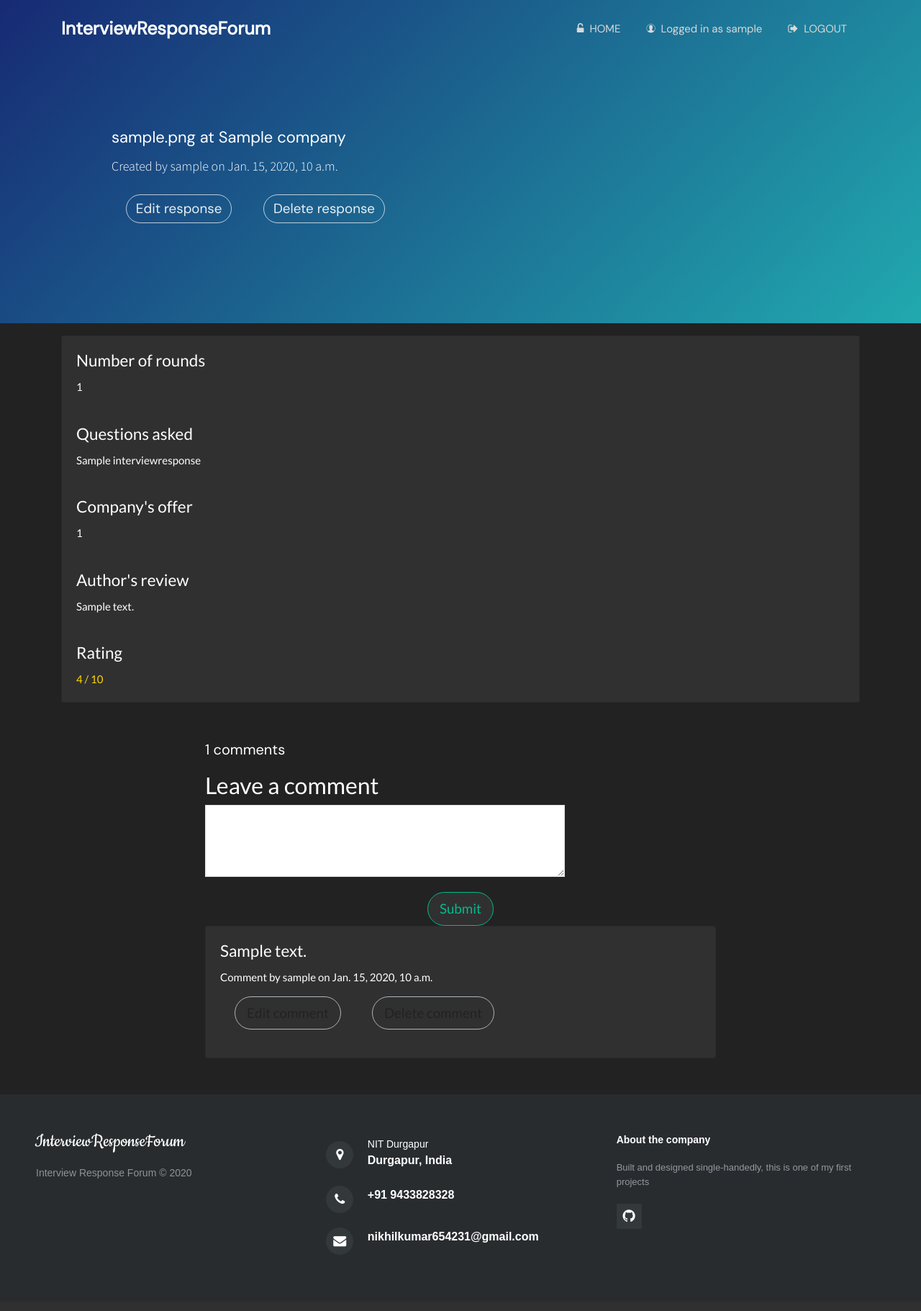
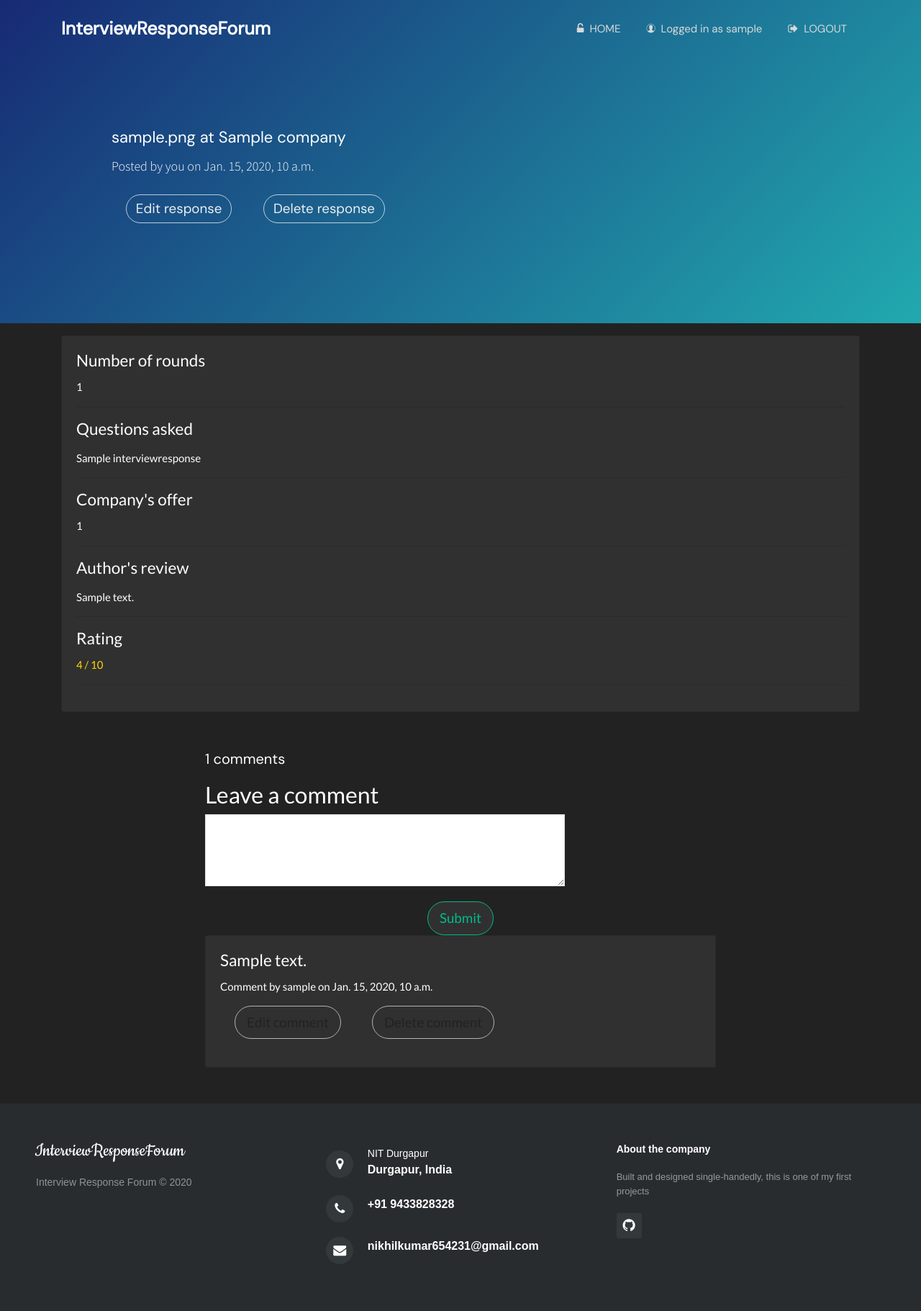
Before and after one commit to kumanik/InterviewResponseForum, a Django app: page /allResponses/response/1/ in a window 1280 px wide. Shown: the whole page at 72% size. Before the commit the page ends 1732 px from the top, so only its background shows below. Run offline with Django 3.2, Linux system fonts and the light colour scheme; a user stored in the database is signed in; tables that the repository leaves empty hold one stand-in row (values such as "Sample post"); some libraries are stand-ins or nearby versions; some web fonts are replaced.

Commit message:
Fixes and improvements

```diff
--- a/responseForum/forms.py
+++ b/responseForum/forms.py
@@ -1,5 +1,4 @@
 from django import forms
-from crispy_forms.helper import FormHelper
 from django.forms import ModelForm, Textarea
 from .models import *
 
--- a/responseForum/templates/responseForum/CompanyForm.html
+++ b/responseForum/templates/responseForum/CompanyForm.html
@@ -58,7 +58,7 @@
                     {% csrf_token %}
                     <div class="row">
                         <div class="col">
-                            <div class="form-group" style="width: 534px;"><label>Company's Name</label>{% render_field form.name %}</div>
+                            <div class="form-group" style="width: 534px;"><label>Company's Name</label>{% render_field form.name class="border rounded-0" type="text" style="width: 1070px;height: 36.6px;" %}</div>
                         </div>
                     </div>
                     <div class="col text-center"><input class="btn btn-dark btn-lg rounded-pill btn-outline-success submitBtn" type="submit" name="submit" value="Submit" id="submit"></div>
--- a/responseForum/templates/responseForum/response.html
+++ b/responseForum/templates/responseForum/response.html
@@ -46,7 +46,7 @@
         <div class="row" style="margin: 50px 15px 20px;">
             <div class="col" style="margin: 60px 40px 16px;">
                 <p style="font-size: 22px;font-family: 'DM Sans', sans-serif;margin: -16px 0px 10px;">{{response.profile}} at {{response.company}}</p>
-                <p style="font-size: 18px;font-family: 'Source Sans Pro', sans-serif;font-weight: 300;">Created by {{response.name}} on {{response.timestamp}}</p>
+                <p style="font-size: 18px;font-family: 'Source Sans Pro', sans-serif;font-weight: 300;">Posted by {% if user.pk == response.name.pk %}you{%else%}{{response.name}}{% endif %} on {{response.timestamp}}</p>
                 {% if response.name.pk == user.pk %}
                 <a class="btn btn-light btn-lg action-button" type="button" style="margin: 10px 20px 19px;" href="{% url 'update_response' response.id %}" >Edit response</a>
                 <a class="btn btn-light btn-lg action-button" type="button" style="margin: 10px 20px 19px;" href="{% url 'delete_response' response.id %}">Delete response</a>
@@ -62,23 +62,15 @@
                     <div class="card">
                         <div class="card-body text-left">
                             <h4 class="card-title">Number of rounds</h4>
-                            <p class="card-text">{{response.rounds}}</p>
-                        </div>
-                        <div class="card-body">
+                            <p class="card-text">{{response.rounds}}</p><hr>
                             <h4 class="card-title">Questions asked</h4>
-                            <p class="card-text">{{response.questions}}</p>
-                        </div>
-                        <div class="card-body">
+                            <p class="card-text">{{response.questions|linebreaks}}</p><hr>
                             <h4 class="card-title">Company's offer</h4>
-                            <p class="card-text">{{response.offer}}</p>
-                        </div>
-                        <div class="card-body">
+                            <p class="card-text">{{response.offer}}</p><hr>
                             <h4 class="card-title">Author's review</h4>
-                            <p class="card-text">{{response.review}}</p>
-                        </div>
-                        <div class="card-body">
+                            <p class="card-text">{{response.review|linebreaks}}</p><hr>
                           <h4 class="card-title" >Rating</h4>
-                          <p class="card-text" style="color: gold;">{{response.rating}} / 10</p>
+                          <p class="card-text" style="color: gold;">{{response.rating}} / 10</p><hr>
                       </div>
                     </div>
                 </div>
--- a/responseForum/views.py
+++ b/responseForum/views.py
@@ -9,6 +9,7 @@ from django.contrib.auth import login, authenticate,logout
 from django.contrib.auth.decorators import login_required
 from django.contrib.auth.forms import UserCreationForm
 from django.contrib.auth.models import User
+from django.contrib import messages
 
 def index(request):
     responses = InterviewResponse.objects.order_by('-hits')[0:3]
@@ -51,15 +52,18 @@ def viewResponse(request, response_id):
 
 @login_required
 def new_response(request):
-    form=ResponseForm()
+    response_form=ResponseForm()
     if request.method == "POST" :
-        form = ResponseForm(request.POST)
-        if form.is_valid():
-            response = form.save(user_id=request.user.pk)
+        rating = request.POST.get('rating')
+        response_form = ResponseForm(request.POST)
+        if rating > '10' or rating < '1' :
+            messages.error(request, "Enter a rating in the range 1-10")
+        if response_form.is_valid():
+            response = response_form.save(user_id=request.user.pk)
             return redirect('view_response', response.id )
         else:
             form = ResponseForm()
-    return render(request, 'responseForum/responseForm.html', {'form': form})
+    return render(request, 'responseForum/responseForm.html', {'response_form': response_form})
 
 @login_required
 def update_resposne(request, response_id):
```
Also changed, not shown: responseForum/templates/responseForum/responseForm.html (+7 -7 lines), templates/registration/login.html (+17 -3 lines), templates/registration/signup.html (+15 -0 lines), responseForum/migrations/0015_auto_20200327_0531.py (added), responseForum/migrations/0016_auto_20200328_0715.py (added), responseForum/migrations/0017_auto_20200328_0731.py (added).
